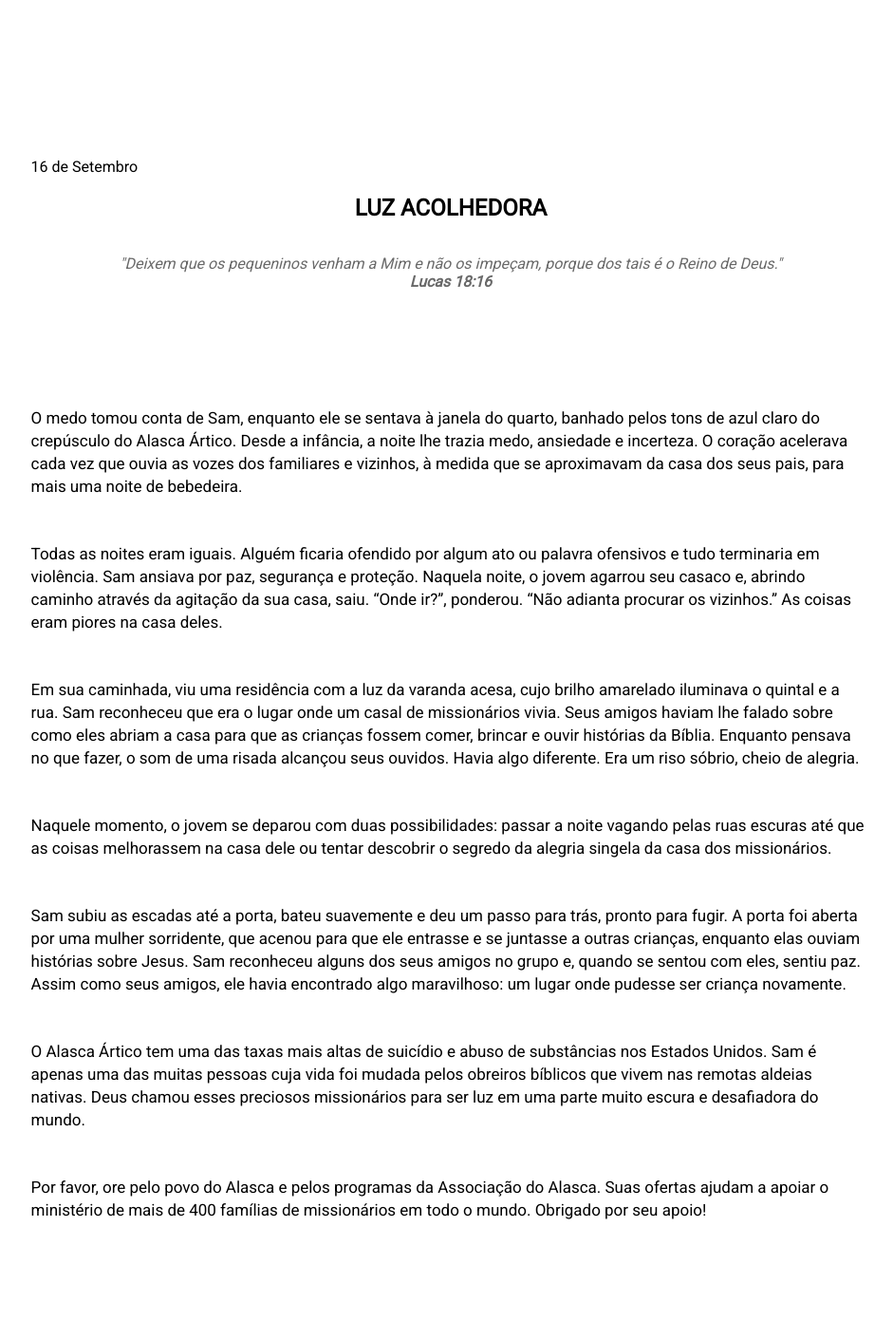
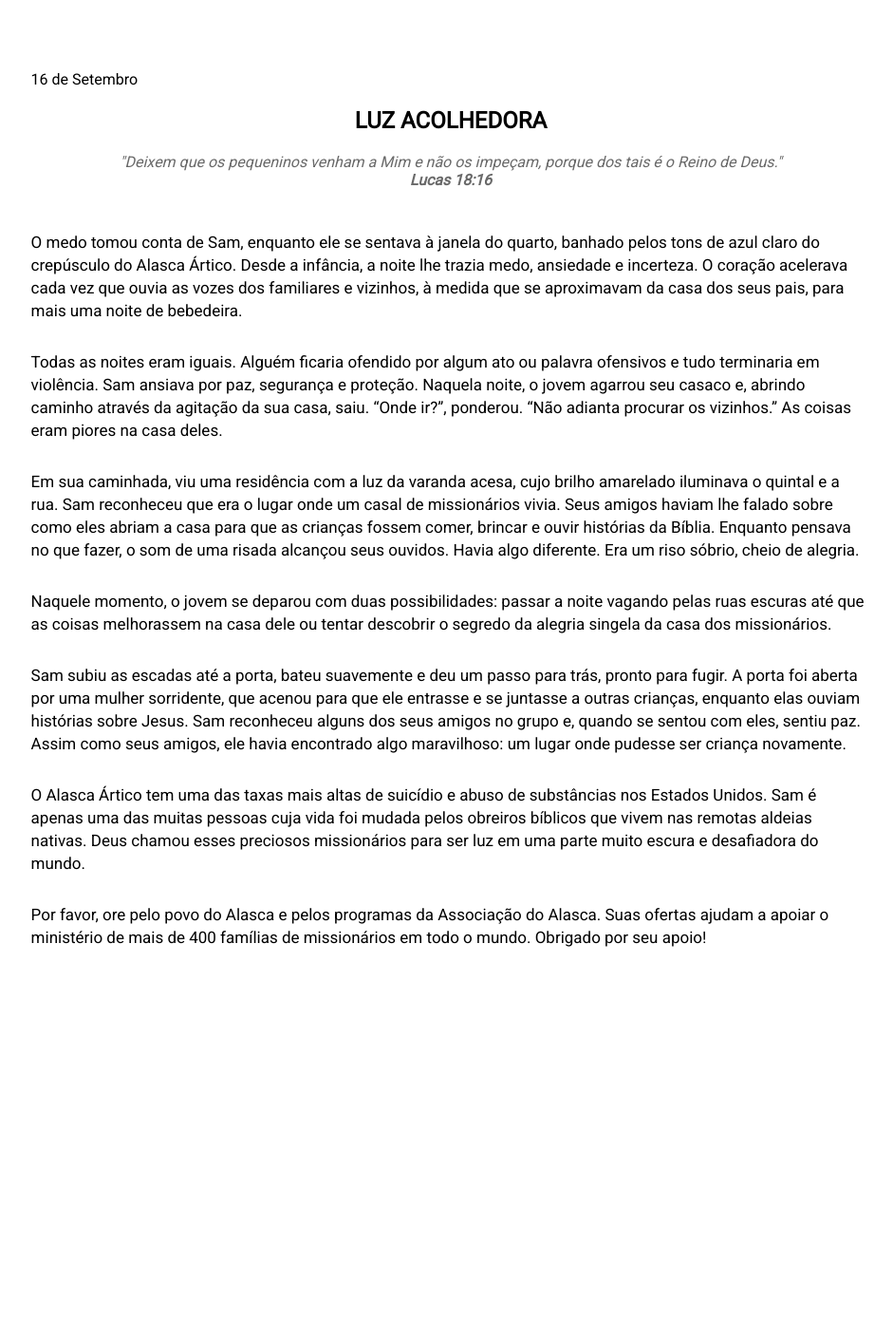
Before and after one commit to dougfelic/sabbath-meditation, a Jekyll site: the page built from _posts/2022-09-15-Luz-Acolhedora-jekyll.markdown, in a window 1280 px wide. Shown: the whole page at 95% size, without its empty margins (165-1106 px from the left). Built offline with Jekyll 4.4.1, drawn with Linux system fonts in a browser that asks for light colours; after the commit the page ends 1087 px from its top, so only the background shows below that.

Commit message:
Setup Posts layout and Config file

```diff
--- a/_config.yml
+++ b/_config.yml
@@ -24,7 +24,7 @@ description: >- # this means to ignore newlines until "baseurl:"
   Write an awesome description for your new site here. You can edit this
   line in _config.yml. It will appear in your document head meta (for
   Google search results) and in your feed.xml site description.
-baseurl: "" # the subpath of your site, e.g. /blog
+baseurl: "sabbath-meditation" # the subpath of your site, e.g. /blog
 url: "" # the base hostname & protocol for your site, e.g. http://example.com
 twitter_username: jekyllrb
 github_username:  jekyll
--- a/_layouts/post.html
+++ b/_layouts/post.html
@@ -61,9 +61,11 @@
       align-items: center;
 
     }
-    p {
+    .message p {
         padding-top: 15px;
         padding-bottom: 15px ;
+        margin-top: 0px;
+        margin-bottom: 0px;
     }
 
     .message {
@@ -107,9 +109,6 @@
         </div>
       </div>
     </div>
-
-
-
   </div>
 </body>
 
--- a/_posts/2022-09-15-welcome-to-jekyll.markdown
+++ b/_posts/2022-09-15-Luz-Acolhedora-jekyll.markdown
@@ -5,7 +5,7 @@ date:   2022-09-15 16:00:00 -0300
 date-show: 16 de Setembro
 verse: Deixem que os pequeninos venham a Mim e não os impeçam, porque dos tais é o Reino de Deus.
 verse-ref: Lucas 18:16
-categories: jekyll update
+categories: meditation pt
 ---
 
 
```
